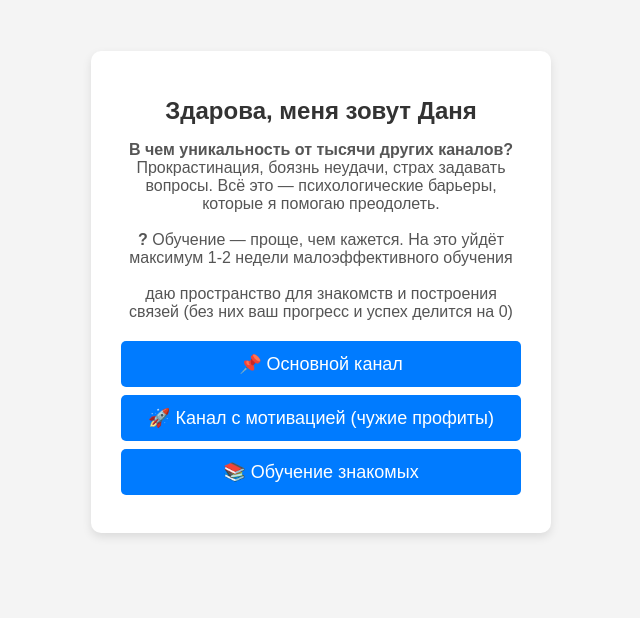
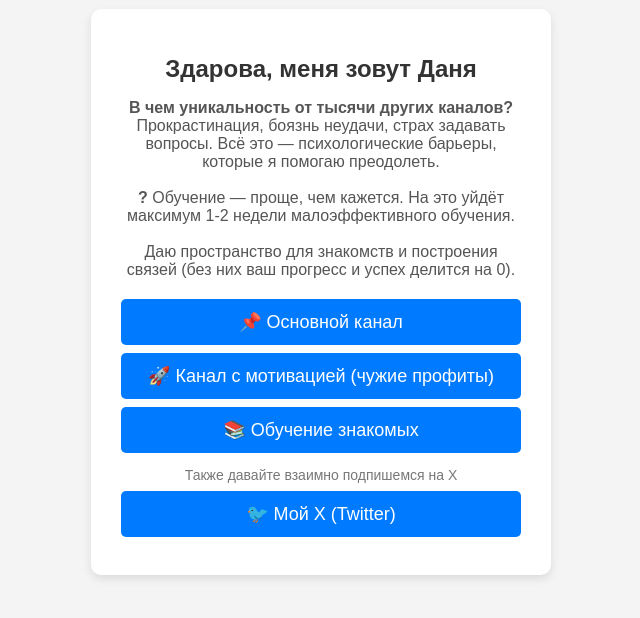
Before and after one commit to minchc/Bulo4kalink, a plain HTML site: page link.html in a window 1280 px wide. Shown: the part 128-746 px from the top of the page, without its empty margins (319-959 px from the left). Drawn offline with Linux system fonts and the light colour scheme.

Commit message:
Update link.html

```diff
--- a/link.html
+++ b/link.html
@@ -34,6 +34,11 @@
             color: #555;
             margin-bottom: 20px;
         }
+        .small-text {
+            font-size: 14px;
+            color: #777;
+            margin-bottom: 5px;
+        }
         .link {
             display: block;
             background: #007bff;
@@ -53,15 +58,20 @@
 <body>
     <div class="container">
         <h1>Здарова, меня зовут Даня</h1>
-       <p><strong>В чем уникальность от тысячи других каналов?</strong> Прокрастинация, боязнь неудачи, страх задавать вопросы. Всё это — психологические барьеры, которые я помогаю преодолеть.
-<br><br>
-<strong>?</strong> Обучение — проще, чем кажется. На это уйдёт  максимум 1-2 недели малоэффективного обучения
-<br><br>
 
-даю пространство для знакомств и построения связей (без них ваш прогресс и успех делится на 0)</p>
+        <p><strong>В чем уникальность от тысячи других каналов?</strong>
+        Прокрастинация, боязнь неудачи, страх задавать вопросы. Всё это — психологические барьеры, которые я помогаю преодолеть.
+        <br><br>
+        <strong>?</strong> Обучение — проще, чем кажется. На это уйдёт максимум 1-2 недели малоэффективного обучения.
+        <br><br>
+        Даю пространство для знакомств и построения связей (без них ваш прогресс и успех делится на 0).</p>
+
         <a class="link" href="https://t.me/+dUMjXEKb8D80ODdi" target="_blank">📌 Основной канал</a>
         <a class="link" href="https://t.me/+mKfrhStrva45NmQy" target="_blank">🚀 Канал с мотивацией (чужие профиты)</a>
         <a class="link" href="https://t.me/+da-adIKugAwzYzdi" target="_blank">📚 Обучение знакомых</a>
+
+        <p class="small-text"> Также давайте взаимно подпишемся на X</p>
+        <a class="link" href="https://twitter.com/your_username" target="_blank">🐦 Мой X (Twitter)</a>
     </div>
 </body>
 </html>
```
